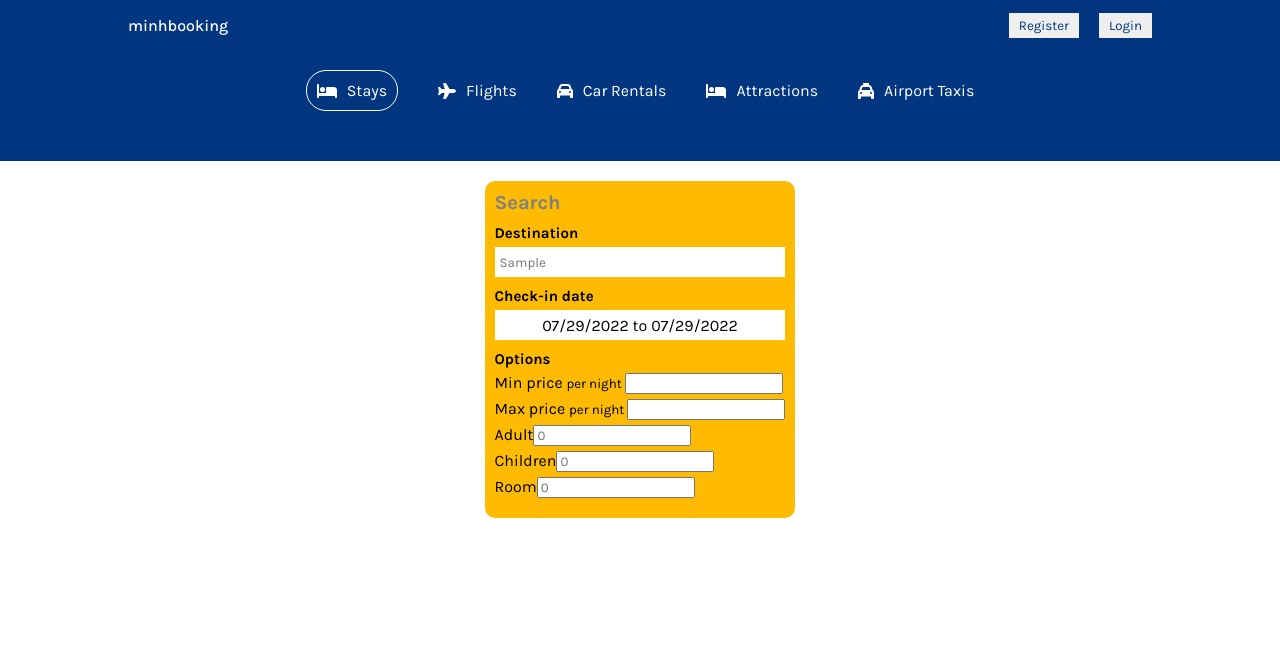
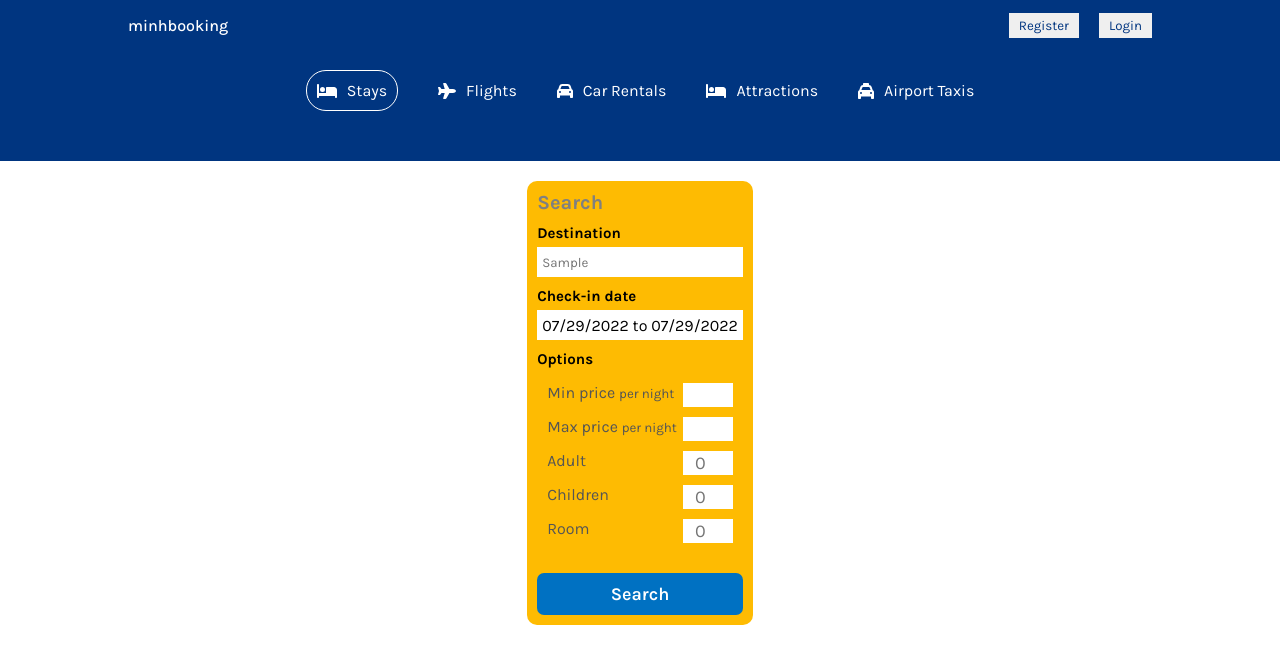
Before and after one commit to 2mnguyen1/HotelBookingApp, a React (Create React App) app in the folder client/: page / in a window 1280 px wide. Both pictures are taken after typing "Sample" into the empty fields and a click on the button "Search". Shown: the top 664 px of the page. Built offline with nearby package versions, Linux system fonts and the light colour scheme.

Commit message:
finishing search bar

```diff
--- a/client/src/pages/list/List.jsx
+++ b/client/src/pages/list/List.jsx
@@ -64,6 +64,7 @@ export default function List() {
                         </div>
                         <div className="list-search-item">
                             <label>Options</label>
+                            <div className="list-search-option">
                                 <div className="list-search-option-item">
                                     <span className="list-search-option-text">
                                         Min price <small> per night </small>
@@ -71,6 +72,7 @@ export default function List() {
                                     <input
                                         type="number"
                                         className="list-search-option-input"
+                                        min="0"
                                     ></input>
                                 </div>
                                 <div className="list-search-option-item">
@@ -80,36 +82,45 @@ export default function List() {
                                     <input
                                         type="number"
                                         className="list-search-option-input"
+                                        min="0"
                                     ></input>
                                 </div>
                                 <div className="list-search-option-item">
                                     <span className="list-search-option-text">
                                         Adult
                                     </span>
-                                <input placeholder={option.adults}
+                                    <input
+                                        placeholder={option.adults}
                                         type="number"
                                         className="list-search-option-input"
+                                        min="1"
                                     ></input>
                                 </div>
                                 <div className="list-search-option-item">
                                     <span className="list-search-option-text">
                                         Children
                                     </span>
-                                <input placeholder={option.children}
+                                    <input
+                                        placeholder={option.children}
                                         type="number"
                                         className="list-search-option-input"
+                                        min="0"
                                     ></input>
                                 </div>
                                 <div className="list-search-option-item">
                                     <span className="list-search-option-text">
                                         Room
                                     </span>
-                                <input placeholder={option.room}
+                                    <input
+                                        placeholder={option.room}
                                         type="number"
                                         className="list-search-option-input"
+                                        min="1"
                                     ></input>
                                 </div>
                             </div>
+                        </div>
+                        <button>Search</button>
                     </div>
                     <div className="list-result"></div>
                 </div>
--- a/client/src/pages/list/list.css
+++ b/client/src/pages/list/list.css
@@ -53,3 +53,32 @@
     justify-content: center;
     cursor: pointer;
 }
+.list-search-option {
+    padding: 10px;
+}
+.list-search-option-item {
+    display: flex;
+    justify-content: space-between;
+    margin-bottom: 10px;
+    color: #555;
+    font-style: 12px;
+}
+
+.list-search-option-input {
+    width: 50px;
+    font-size: 18px;
+    border: none;
+    text-align: center;
+}
+
+.list-search > button {
+    padding: 10px;
+    background: #0071c2;
+    color: white;
+    border: none;
+    width: 100%;
+    cursor: pointer;
+    font-size: 18px;
+    font-weight: 600;
+    border-radius: 7px;
+}
```
Lines whose indentation alone changed are shown as unchanged.
